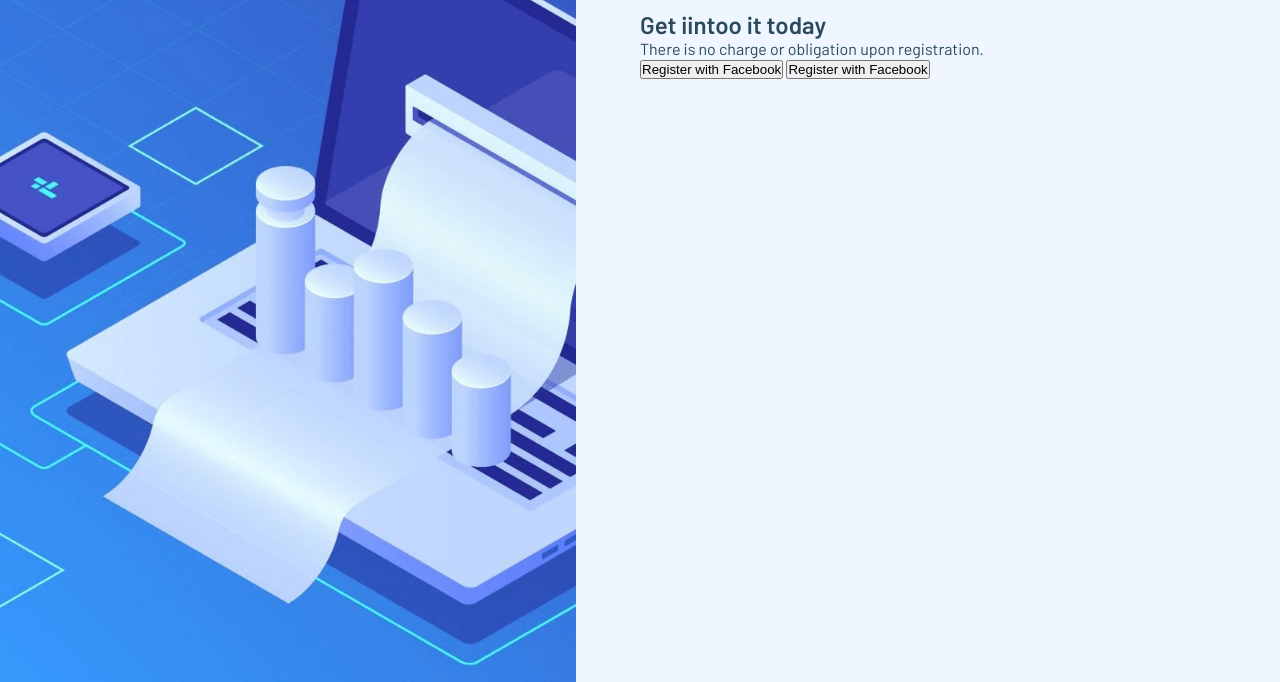
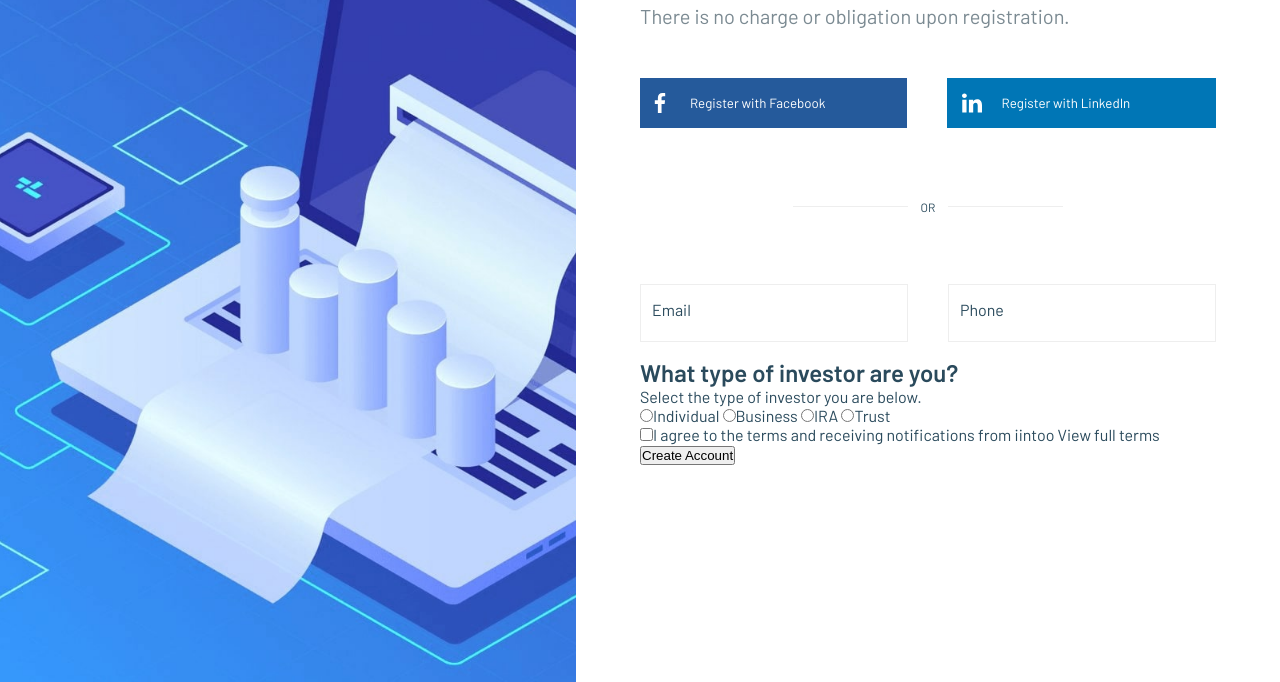
Before and after one commit to Lolo3134/Review-WebCore, a plain HTML site: page index.html in a window 1280 px wide. Shown: the part 118-800 px from the top of the page. Drawn offline with Linux system fonts and the light colour scheme.

Commit message:
Stylization input

```diff
--- a/index.html
+++ b/index.html
@@ -16,14 +16,64 @@
       </div>
     </section>
     <section class="register">
-        <h1>Get iintoo it today</h1>
+      <h1>Get iintoo it today</h1>
         <p class="subtitle">There is no charge or obligation upon registration.</p>
       <div class="register__btn">
-        <button>Register with Facebook</button>
-        <button>Register with Facebook</button>
+        <button>
+          <span>
+            <svg version="1.1" id="Capa_1" xmlns="http://www.w3.org/2000/svg" xmlns:xlink="http://www.w3.org/1999/xlink" x="0px" y="0px"
+               width="auto" height="auto" viewBox="0 0 155.139 155.139" style="enable-background:new 0 0 155.139 155.139;" xml:space="preserve">
+<g>
+	<path id="f_1_" style="fill:#ffffff;" d="M89.584,155.139V84.378h23.742l3.562-27.585H89.584V39.184
+		c0-7.984,2.208-13.425,13.67-13.425l14.595-0.006V1.08C115.325,0.752,106.661,0,96.577,0C75.52,0,61.104,12.853,61.104,36.452
+		v20.341H37.29v27.585h23.814v70.761H89.584z"/>
+</g>
+</svg>
+          </span>
+
+          Register with Facebook</button>
+        <button>
+          <span>
+            <svg version="1.1" id="Capa_1" xmlns="http://www.w3.org/2000/svg" xmlns:xlink="http://www.w3.org/1999/xlink" x="0px" y="0px"
+                 width="auto" height="auto" viewBox="0 0 430.117 430.117" style="enable-background:new 0 0 430.117 430.117;"
+                 xml:space="preserve">
+<g>
+	<path fill="#ffffff" id="LinkedIn" d="M430.117,261.543V420.56h-92.188V272.193c0-37.271-13.334-62.707-46.703-62.707
+		c-25.473,0-40.632,17.142-47.301,33.724c-2.432,5.928-3.058,14.179-3.058,22.477V420.56h-92.219c0,0,1.242-251.285,0-277.32h92.21
+		v39.309c-0.187,0.294-0.43,0.611-0.606,0.896h0.606v-0.896c12.251-18.869,34.13-45.824,83.102-45.824
+		C384.633,136.724,430.117,176.361,430.117,261.543z M52.183,9.558C20.635,9.558,0,30.251,0,57.463
+		c0,26.619,20.038,47.94,50.959,47.94h0.616c32.159,0,52.159-21.317,52.159-47.94C103.128,30.251,83.734,9.558,52.183,9.558z
+		 M5.477,420.56h92.184v-277.32H5.477V420.56z"/>
+</g>
+</svg>
+          </span>
+
+          Register with LinkedIn</button>
       </div>
-        <form>
-
+      <div class="register__line">
+        <span>OR</span>
+      </div>
+        <form class="register__form">
+          <div class="contacts">
+            <div class="contacts--wrapper">
+              <input class="contacts__input" type="email" id="email" placeholder="Email">
+              <label class="contacts__label" for="email">Email</label>
+            </div>
+            <div class="contacts--wrapper">
+              <input class="contacts__input" type="tel" id="tel" placeholder="Phone">
+              <label class="contacts__label" for="tel">Phone</label>
+            </div>
+          </div>
+          <h2>What type of investor are you?</h2>
+          <p>Select the type of investor you are below.</p>
+          <div>
+            <label><input type="radio">Individual</label>
+            <label><input type="radio">Business</label>
+            <label><input type="radio">IRA</label>
+            <label><input type="radio">Trust</label>
+          </div>
+          <label><input type="checkbox">I agree to the terms and receiving notifications from iintoo <a>View full terms</a></label>
+          <button>Create Account</button>
         </form>
     </section>
   </div>
--- a/style/main.css
+++ b/style/main.css
@@ -1,5 +1,3 @@
-@import url('https://fonts.googleapis.com/css2?family=Barlow:wght@200;400;600&display=swap');
-
 html {
   box-sizing: border-box;
 }
@@ -12,8 +10,9 @@ html {
 body {
   font-family: 'Barlow', sans-serif;
   font-weight: normal;
-  background: #EFF6FF;
+  background: #FFFFFF;
   color: #2A4A5C;
+  font-size: 16px;
 }
 
 .wrapper {
@@ -30,16 +29,182 @@ section {
   background-image: url("img/bg.jpg");
   background-repeat: no-repeat;
   background-size: cover;
+  background-position: center;
 }
 
 .logo {
   margin: 5% 0 0 5%;
-  max-width: 15%;
+  min-width: 15%;
+  max-width: 20%;
 }
 
 .register {
-  margin: 10% 5%;
+  margin: 5% 5%;
 }
+
+h1 {
+  font-size: 32px;
+}
+
+h1 + p {
+  font-size: 20px;
+  font-weight: 400;
+  margin: 20px 0 50px;
+  color: #7B8A92;
+}
+
+.register__btn {
+  display: flex;
+  justify-content: space-between;
+  gap: 40px;
+}
+
+.register__btn > button {
+  display: flex;
+  width: 100%;
+  border: none;
+  padding: 15px;
+  align-items: center;
+  gap: 20px;
+  color: #FFFFFF;
+  font-family: 'Barlow', sans-serif;
+}
+
+.register__btn > button > span {
+  width: 20px;
+  height: 20px;
+}
+
+{
+  color: #3698FB;
+  color: #7B8A92;
+  color: #96A5B1;
+  color: #AFAFAF;
+  color: #EEEEEE;
+  color: #FFFFFF;
+}
+
+.register__btn > button:first-of-type {
+  background: #255A9B;
+  padding-left: 10px;
+}
+
+.register__btn > button:last-of-type {
+  background: #0076B6;
+}
+
+.register__line {
+  overflow: hidden;
+  text-align: center;
+  font-size: 12px;
+  margin: 70px 0;
+}
+
+.register__line span {
+  display: inline-block;
+  vertical-align: middle;
+}
+.register__line:before,
+.register__line:after {
+  content: "";
+  display: inline-block;
+  vertical-align: middle;
+  width: 20%;
+  height: 1px;
+  background-color: #EEEEEE;
+  position: relative;
+}
+.register__line:before {
+  margin-left: -100%;
+  left: -10px;
+}
+.register__line:after {
+  margin-right: -100%;
+  right: -10px;
+}
+
+.contacts {
+  display: flex;
+  gap: 40px;
+}
+
+.contacts--wrapper {
+  margin-bottom: 1rem;
+  flex: 1;
+}
+
+.contacts__label {
+  display: block;
+  margin-bottom: 0.25rem;
+}
+
+.contacts__input {
+  display: block;
+  width: 100%;
+  height: calc(2.25rem + 2px);
+  padding: 0.375rem 0.75rem;
+  font-family: inherit;
+  font-size: 1rem;
+  background-color: #fff;
+  background-clip: padding-box;
+  border: 1px solid #EEEEEE;
+  -webkit-appearance: none;
+  -moz-appearance: none;
+  appearance: none;
+}
+
+.contacts__input::placeholder {
+  color: #212529;
+  opacity: 0.4;
+}
+
+.contacts__input:focus {
+  color: #212529;
+  background-color: #fff;
+  border-color: #EEEEEE;
+  outline: 0;
+  border-left: 1px solid #3698FB;
+}
+
+.contacts--wrapper {
+  position: relative;
+}
+
+.contacts--wrapper .contacts__input {
+  height: calc(3.5rem + 2px);
+  line-height: 1.25;
+  padding: 1rem 0.75rem;
+}
+
+.contacts--wrapper .contacts__label {
+  position: absolute;
+  top: 0;
+  left: 0;
+  height: 100%;
+  padding: 1rem .75rem;
+  pointer-events: none;
+  transform-origin: 0 0;
+  transition: opacity .15s ease-in-out, transform .15s ease-in-out;
+}
+
+.contacts--wrapper .contacts__input::-moz-placeholder {
+  color: transparent;
+}
+
+.contacts--wrapper .contacts__input::placeholder {
+  color: transparent;
+}
+
+.contacts--wrapper .contacts__input:focus {
+  padding-top: 1.625rem;
+  padding-bottom: .625rem;
+}
+
+.contacts--wrapper .contacts__input:focus~.contacts__label {
+  opacity: .65;
+  transform: scale(.85) translateY(-.75rem) translateX(.15rem);
+}
+
 
 @font-face {
   font-family: 'Barlow';
```
